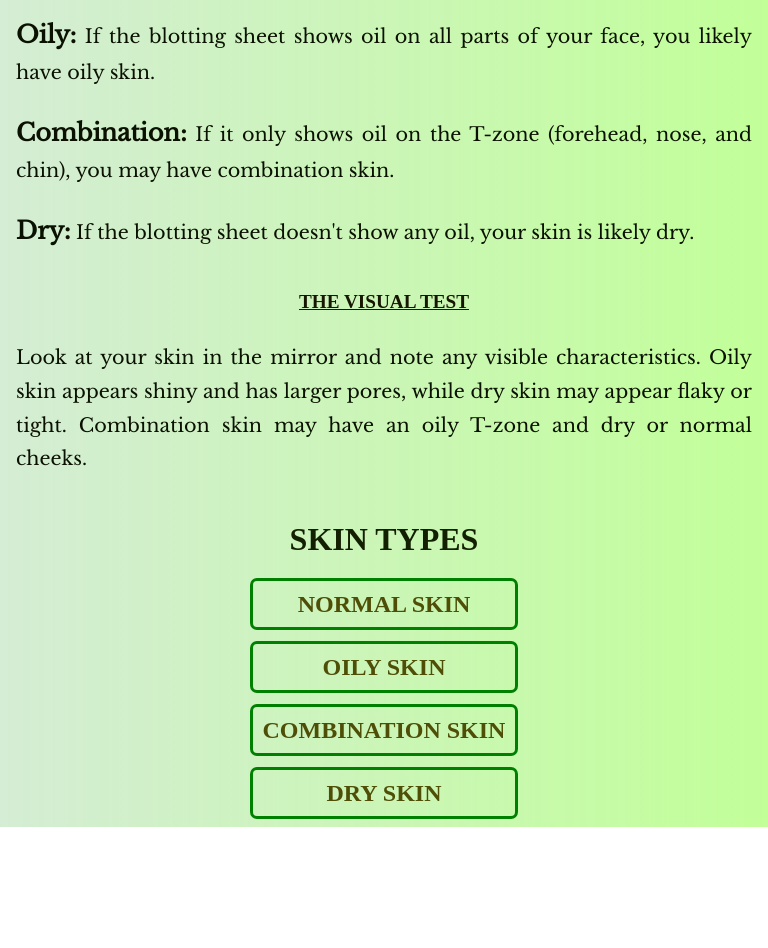
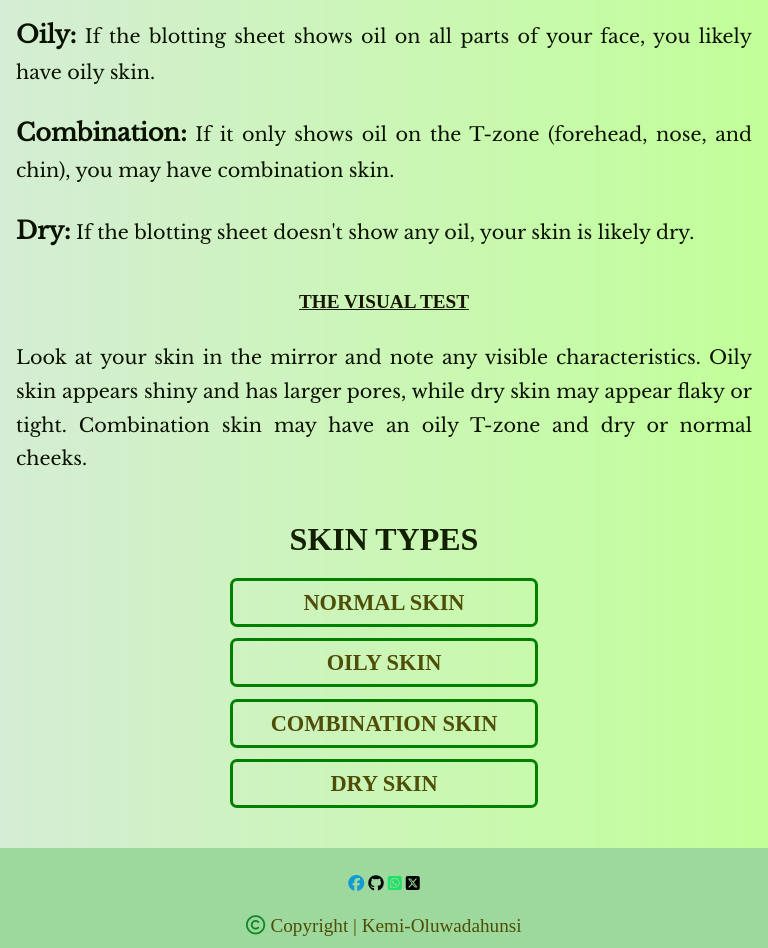
Before and after one commit to Kemi-Oluwadahunsi/skinTypesTest, a plain HTML site: page index.html in a window 768 px wide. Shown: the part 1417-2365 px from the top of the page. Before the commit the page ends 2244 px from the top, so only its background shows below. Drawn offline with nearby package versions, Linux system fonts and the light colour scheme.

Commit message:
Added a footer

```diff
--- a/index.html
+++ b/index.html
@@ -161,14 +161,24 @@
         </section>
     </section>
 
+    <footer class="footer">
+
+        <section class="socials">
+            <section class="socialMedia">
+                <a href="https://www.facebook.com/kaliceagbabiaka1/"><i class="fa-brands fa-facebook" style="color: #119ad4;"></i></a>
+                <a href="https://github.com/Kemi-Oluwadahunsi"><i class="fa-brands fa-github" style="color: #010409;"></i></a>
+                <a href="https//wa.me/08146433203"><i class="fa-brands fa-square-whatsapp" style="color: #1fe069;"></i></a>
+                <a href="https://twitter.com/km_oluwadahunsi?s=08"><i class="fa-brands fa-square-x-twitter" style="color: #000000;"></i></a>
+            </section>
+        </section>
+
+        <section class="copyright">
+            <p><i class="fa-sharp fa-regular fa-copyright fa-beat" style="color: #128729;"></i>  Copyright | Kemi-Oluwadahunsi</p>
+        </section>
+    </footer>
 
 
-
-
-
-
-    </section>
-
     <script src="../JAVASCRIPT/Skincare.js"></script>
+    <script src="https://kit.fontawesome.com/ae929ef5dc.js" crossorigin="anonymous"></script>
 </body>
 </html>
--- a/style.css
+++ b/style.css
@@ -146,7 +146,7 @@ body{
 }
 
 .generalSkin{
-
+    padding-bottom: 2rem;
     justify-content: space-between;
     flex-wrap: wrap;
     flex-direction: row;
@@ -170,6 +170,26 @@ body{
     font-size: 1.3rem;
 }
 
+footer{
+    display: flex;
+    justify-content: space-around;
+    align-items: center;
+    height: 100px;
+    background: rgb(157, 216, 157);
+    padding-top: 1rem;
+}
+
+.copyright{
+    color: rgb(78, 78, 7);
+}
+
+.socialMedia > i{
+    margin: 0 auto;
+    font-size: 2em;
+    margin: 0 1em;
+    cursor: pointer;
+}
+
 
 @media screen and (max-width: 480px) {
     .startingComment{
@@ -178,7 +198,6 @@ body{
     }
 
     .flexContainer1, .flexContainer2, .flexContainer3, .flexContainer4{
-       /* flex-direction: column; */
        display: block;
     }
 
@@ -327,6 +346,19 @@ body{
     .norm ol li, .oil ol li, .combi ol li, .dries ol li {
         font-size: 1.1rem;
     }
+
+    footer{
+        flex-direction: column;
+    }
+
+    .copyright{
+        font-size: 1rem;
+    }
+
+    .socialMedia > i{
+        font-size: 1.4em;
+        margin: 0 .3em;
+    }
 }
 
 
@@ -400,8 +432,8 @@ body{
 
     .NORMY, .OILYY, .COMBY, .DRIEY{
         border: 3px  solid green;
-        width: 35%;
-        font-size: 1.5rem;
+        width: 40%;
+        font-size: 1.4rem;
         margin-top: .7rem;
     }
 
@@ -484,6 +516,19 @@ body{
 
     .norm ol li, .oil ol li, .combi ol li, .dries ol li {
         font-size: 1.4rem;
+    }
+
+    footer{
+        flex-direction: column;
+    }
+
+    .copyright{
+        font-size: 1.2rem;
+    }
+
+    .socialMedia > i{
+        font-size: 1.6em;
+        margin: 0 .5em;
     }
 }
 
```
